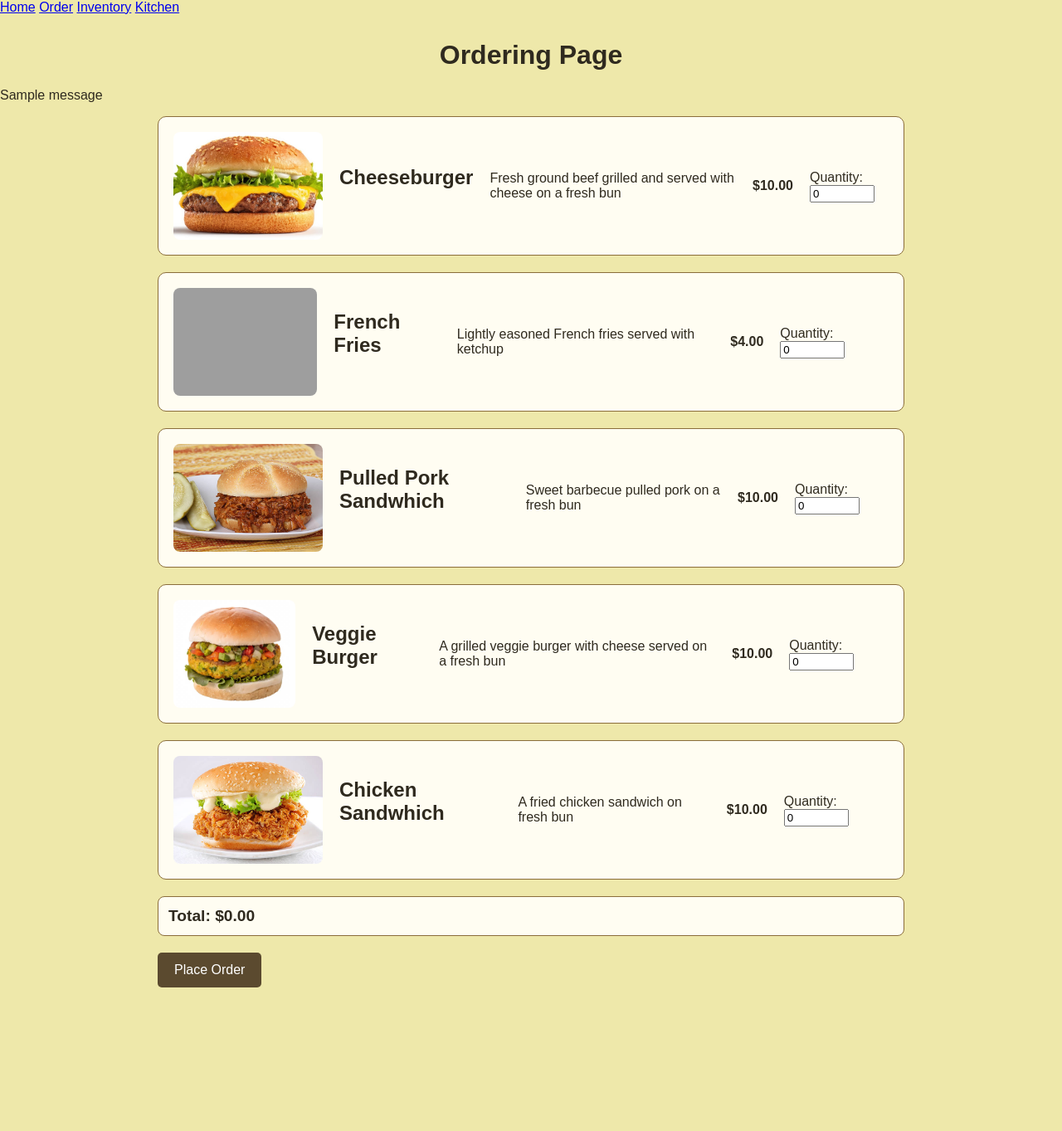
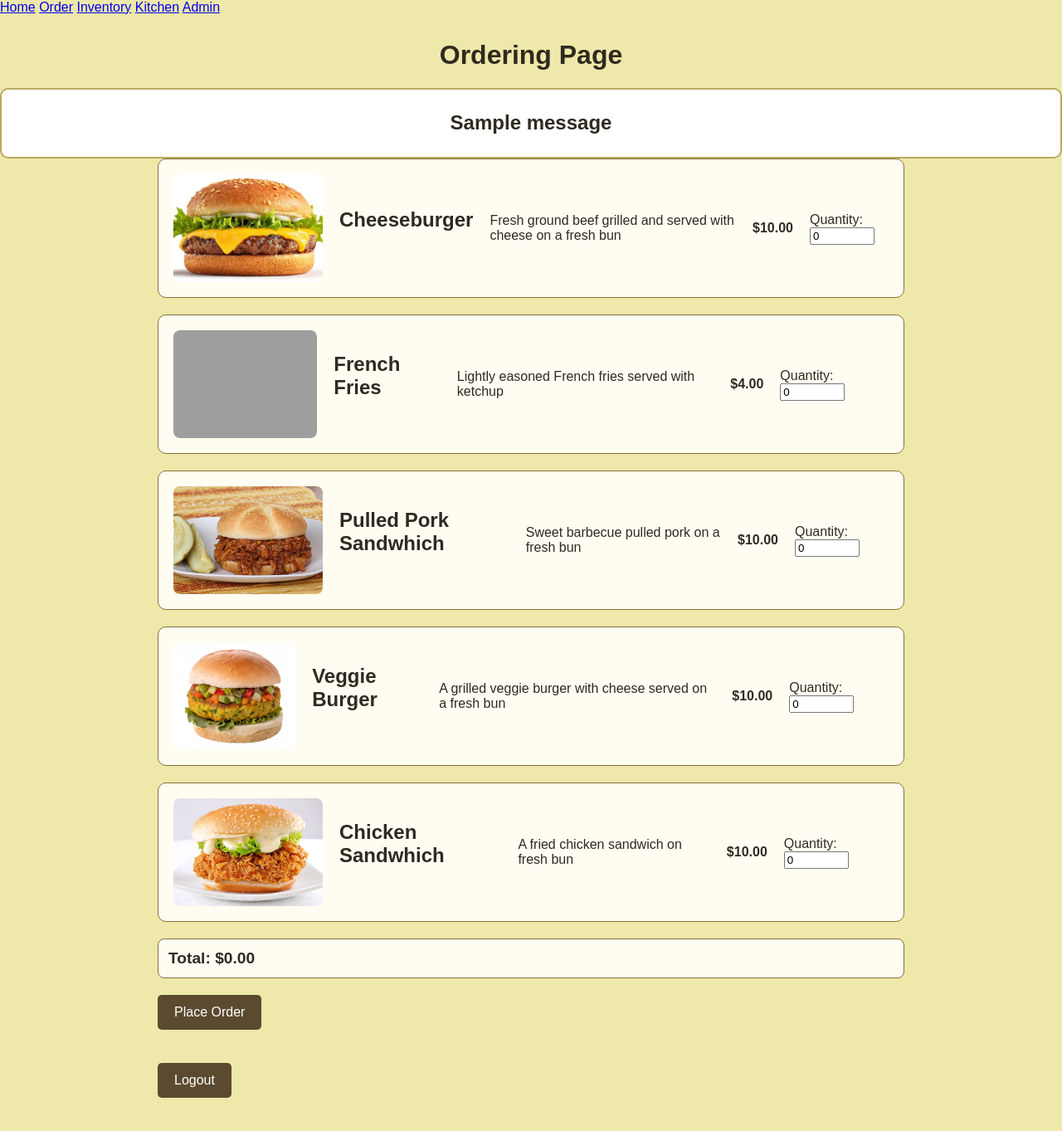
Before and after one commit to mgvero-ivy/SDEV265-Group-Project---Team-Tour-De-Restaurant, a Django app: page /order/ in a window 1280 px wide. Shown: the whole page at 83% size. Before the commit the page ends 1190 px from the top, so only its background shows below. Run offline with Django 5.2, Linux system fonts and the light colour scheme; a user stored in the database is signed in; data comes from the database, SQL or seed files in the repository; both versions use the stored data as it was after the commit; one stand-in notice (Sample message) is shown; grey boxes are pictures that could not be loaded.

Commit message:
Fixed ordering inventory check and  stock notifications

```diff
--- a/restaurant/views.py
+++ b/restaurant/views.py
@@ -33,8 +33,35 @@ def inventory(request):
 def order_page(request):
     """
     Displays menu items that are currently available to order.
+    Calculates the maximum quantity of each menu item that can
+    be made from the current ingredient inventory.
     """
     menu_items = MenuItem.objects.filter(available=True)
+
+    for menu_item in menu_items:
+        requirements = MenuItemIngredient.objects.filter(
+            menu_item=menu_item
+        )
+
+        max_quantities = []
+
+        for requirement in requirements:
+            ingredient = requirement.ingredient
+
+            # Calculate how many of this menu item can be made
+            # using this particular ingredient.
+            possible_quantity = int(
+                ingredient.quantity // requirement.quantity_required
+            )
+
+            max_quantities.append(possible_quantity)
+
+        # The ingredient with the lowest available quantity
+        # determines how many of the menu item can be made.
+        if max_quantities:
+            menu_item.max_order_quantity = min(max_quantities)
+        else:
+            menu_item.max_order_quantity = 0
 
     return render(
         request,
@@ -103,6 +130,11 @@ def place_order(request):
         amount_needed = item["amount_needed"]
 
         if ingredient.quantity < amount_needed:
+            messages.error(
+                request,
+                f"Sorry, there is not enough {ingredient.name} "
+                f"available to complete your order."
+            )
             return redirect("order_page")
 
     # Create one order for everything selected.
@@ -140,9 +172,9 @@ def place_order(request):
 
     messages.success(
         request,
-        f"Order placed successfully. "
-        f"Items: {summary_text}. "
-        f"Total: ${order_total:.2f}"
+        "Order placed successfully.\n"
+        + "\n".join(order_summary)
+        + f"\nTotal: ${order_total:.2f}"
     )
 
     return redirect("order_page")
--- a/static/css/style.css
+++ b/static/css/style.css
@@ -65,3 +65,22 @@ button {
 button:hover {
     background-color: #3f321f;
 }
+
+.order-message {
+    font-size: 1.5rem;
+    font-weight: bold;
+    line-height: 1.7;
+    text-align: center;
+    padding: 20px 30px;
+    background-color: white;
+    border: 2px solid #b9a95f;
+    border-radius: 10px;
+    min-width: 400px;
+}
+
+.stock-warning {
+    color: red;
+    font-size: 1.4rem;
+    font-weight: bold;
+    margin-left: 10px;
+}
--- a/templates/index.html
+++ b/templates/index.html
@@ -20,6 +20,7 @@
         {% if user.is_authenticated and user.is_staff %}
             <a href="/inventory/">Inventory</a>
             <a href="/kitchen/">Kitchen</a>
+            <a href="/admin/">Admin</a>
         {% endif %}
         {% if not user.is_authenticated %}
             <a href="{% url 'login' %}">Staff Login</a>
--- a/templates/order.html
+++ b/templates/order.html
@@ -15,6 +15,7 @@
         {% if user.is_authenticated and user.is_staff %}
             <a href="/inventory/">Inventory</a>
             <a href="/kitchen/">Kitchen</a>
+            <a href="/admin/">Admin</a>
         {% endif %}
         {% if not user.is_authenticated %}
             <a href="{% url 'login' %}">Staff Login</a>
@@ -29,7 +30,9 @@
 
     {% if messages %}
         {% for message in messages %}
-            <p>{{ message }}</p>
+            <div class="order-message">
+                {{ message|linebreaksbr }}
+            </div>
         {% endfor %}
     {% endif %}
 
@@ -54,6 +57,8 @@
                     <p><strong>${{ item.price }}</strong></p>
                 {% endif %}
 
+                {% if item.max_order_quantity > 0 %}
+
                     <label>
                         Quantity:
                         <input
@@ -61,9 +66,16 @@
                             name="quantity_{{ item.id }}"
                             value="0"
                             min="0"
+                            max="{{ item.max_order_quantity }}"
                             data-price="{{ item.price|default:0 }}"
                         >
                     </label>
+
+                {% else %}
+
+                    <p><strong>Unavailable - Out of Stock</strong></p>
+
+                {% endif %}
 
             </div>
 
@@ -103,5 +115,12 @@
         });
     </script>
 
+    {% if user.is_authenticated %}
+        <form method="post" action="{% url 'logout' %}">
+            {% csrf_token %}
+            <button type="submit">Logout</button>
+        </form>
+    {% endif %}
+
 </body>
 </html>
```
Also changed, not shown: templates/inventory.html (+15 -2 lines), templates/kitchen.html (+7 -0 lines), db.sqlite3, 1 other file. Lines whose indentation alone changed are shown as unchanged.
